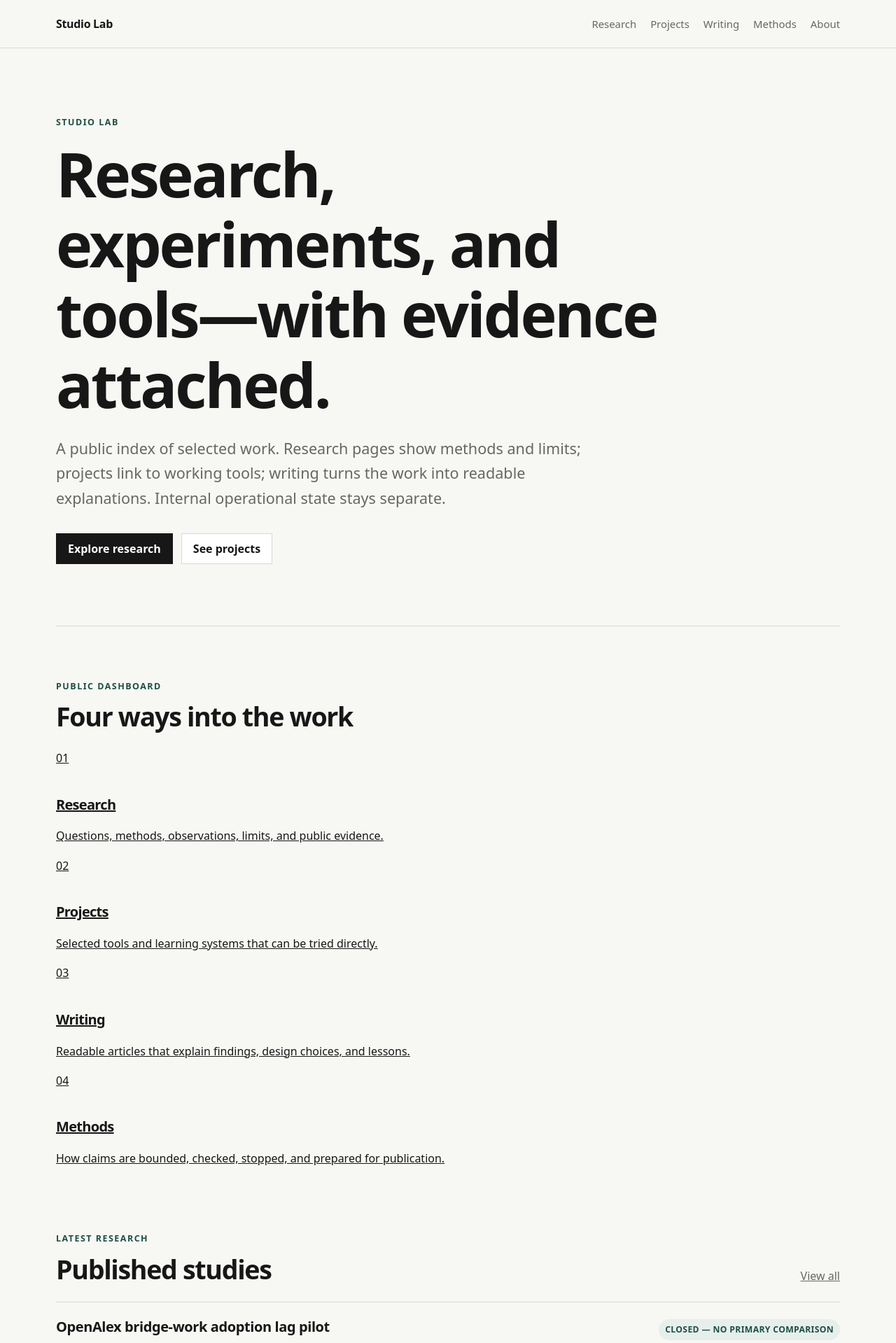
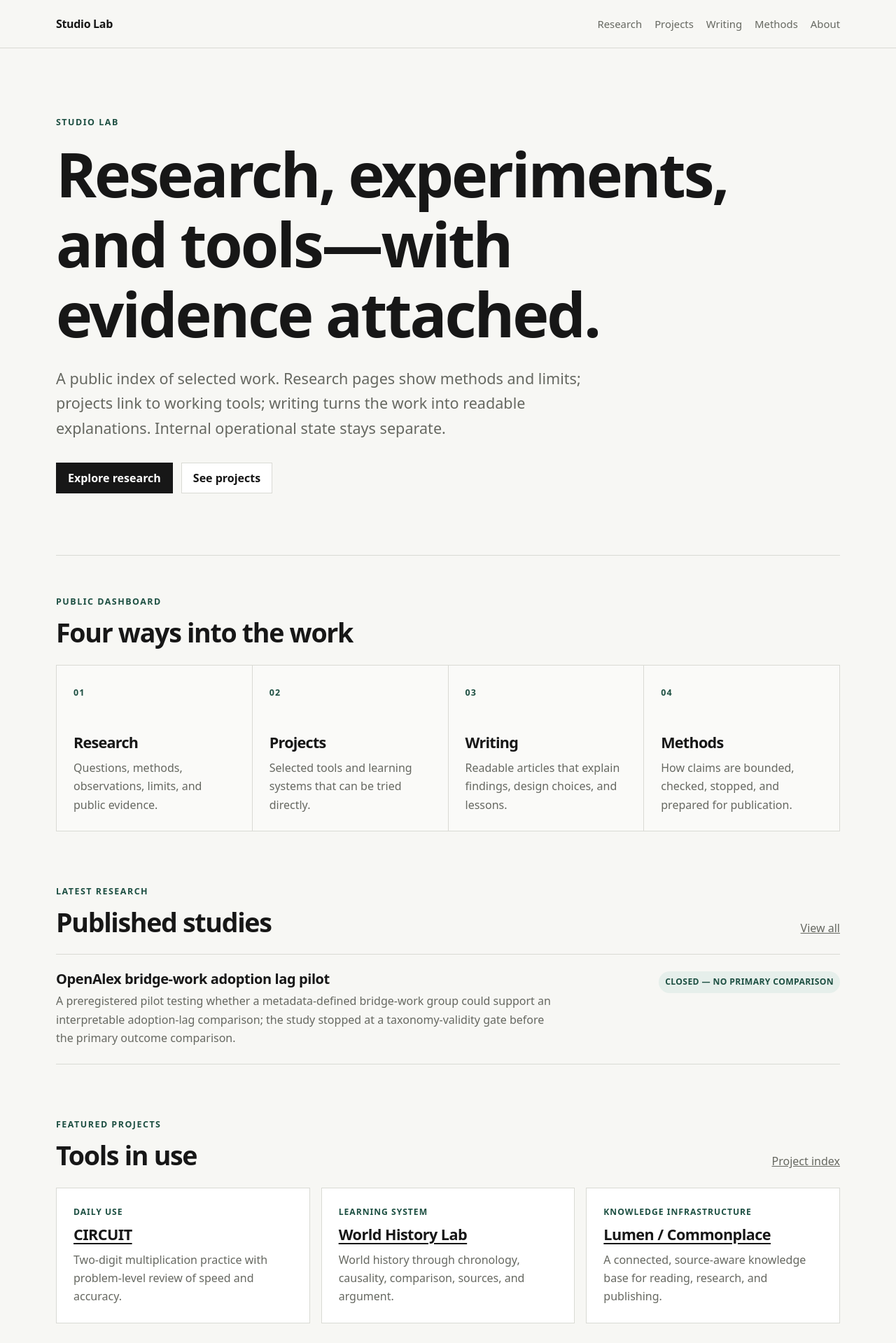
Before and after one commit to Josh-Temple/studio-lab-research, a Jekyll site: the page built from index.md, in a window 1280 px wide. Shown: the top 1919 px of the page at 70% size. Built offline with Jekyll 4.4.1, drawn with Linux system fonts in a browser that asks for light colours.

Commit message:
Add public dashboard layout styles

```diff
--- a/assets/css/site.css
+++ b/assets/css/site.css
@@ -29,8 +29,7 @@ a:focus-visible { outline: 3px solid var(--accent); outline-offset: 3px; }
 .site-header { border-bottom: 1px solid var(--line); background: rgba(247,247,244,.96); }
 .header-inner { min-height: 68px; display: flex; align-items: center; justify-content: space-between; gap: 24px; }
 .brand { text-decoration: none; font-weight: 750; letter-spacing: -.02em; }
-.brand span { color: var(--accent); }
-.site-nav { display: flex; align-items: center; gap: 20px; font-size: .93rem; }
+.site-nav { display: flex; align-items: center; flex-wrap: wrap; gap: 18px; font-size: .93rem; }
 .site-nav a { text-decoration: none; color: var(--muted); }
 .site-nav a:hover { color: var(--text); }
 
@@ -43,12 +42,14 @@ h3 { margin-top: 2.1em; font-size: 1.25rem; }
 .lede { max-width: 760px; margin: 24px 0 0; color: var(--muted); font-size: clamp(1.08rem, 2vw, 1.35rem); }
 
 .hero { padding-bottom: clamp(48px, 8vw, 88px); border-bottom: 1px solid var(--line); }
+.dashboard-hero h1 { max-width: 980px; }
 .hero-actions { display: flex; flex-wrap: wrap; gap: 12px; margin-top: 32px; }
 .button { display: inline-flex; min-height: 44px; align-items: center; padding: 0 16px; border: 1px solid var(--text); text-decoration: none; font-weight: 650; }
 .button.primary { background: var(--text); color: white; }
 .button.secondary { border-color: var(--line); background: var(--surface); }
 
 .section { padding-top: clamp(44px, 7vw, 76px); }
+.compact-section { padding-top: clamp(36px, 5vw, 56px); }
 .section-heading { display: flex; justify-content: space-between; align-items: end; gap: 20px; margin-bottom: 24px; }
 .section-heading h2 { margin: 0; }
 .section-heading a { color: var(--muted); }
@@ -60,6 +61,34 @@ h3 { margin-top: 2.1em; font-size: 1.25rem; }
 .research-item p { margin: 0; max-width: 720px; color: var(--muted); }
 .status { align-self: start; display: inline-flex; padding: 5px 9px; border-radius: 999px; background: var(--accent-soft); color: var(--accent); font-size: .76rem; font-weight: 750; letter-spacing: .03em; text-transform: uppercase; }
 .empty-state { padding: 28px 0; color: var(--muted); border-block: 1px solid var(--line); }
+
+.area-grid { display: grid; grid-template-columns: repeat(4, minmax(0, 1fr)); border-top: 1px solid var(--line); border-left: 1px solid var(--line); }
+.area-card { min-height: 220px; padding: 24px; border-right: 1px solid var(--line); border-bottom: 1px solid var(--line); text-decoration: none; background: rgba(255,255,255,.32); }
+.area-card:hover { background: var(--surface); }
+.area-card h3 { margin: 48px 0 10px; font-size: 1.35rem; }
+.area-card p { margin: 0; color: var(--muted); }
+.area-kicker { color: var(--accent); font-size: .78rem; font-weight: 750; letter-spacing: .08em; }
+
+.feature-grid { display: grid; grid-template-columns: repeat(3, minmax(0, 1fr)); gap: 16px; }
+.feature-grid-wide { grid-template-columns: repeat(2, minmax(0, 1fr)); }
+.feature-card { padding: 24px; border: 1px solid var(--line); background: var(--surface); }
+.feature-card h2, .feature-card h3 { margin: 10px 0 10px; font-size: 1.35rem; letter-spacing: -.025em; }
+.feature-card a { text-underline-offset: 4px; }
+.feature-card p { margin: 0; color: var(--muted); }
+.feature-card .card-links { margin-top: 18px; font-size: .9rem; }
+.feature-meta { color: var(--accent) !important; font-size: .76rem; font-weight: 750; letter-spacing: .08em; text-transform: uppercase; }
+
+.writing-list { border-top: 1px solid var(--line); }
+.writing-item { display: grid; grid-template-columns: 110px minmax(0, 1fr); gap: 20px; padding: 20px 0; border-bottom: 1px solid var(--line); text-decoration: none; }
+.writing-item:hover strong { text-decoration: underline; text-underline-offset: 4px; }
+.writing-item span { color: var(--muted); font-size: .86rem; }
+.writing-item strong { font-weight: 650; line-height: 1.45; }
+.small-note { margin-top: 28px; max-width: var(--measure); color: var(--muted); font-size: .9rem; }
+
+.public-boundary { margin-top: clamp(52px, 8vw, 88px); padding: clamp(28px, 5vw, 48px); border: 1px solid var(--line); background: var(--surface); }
+.public-boundary h2 { margin: 0 0 16px; }
+.public-boundary p:not(.eyebrow) { max-width: var(--measure); color: var(--muted); }
+.public-boundary a { color: var(--accent); text-underline-offset: 4px; }
 
 .research-header { padding-bottom: 40px; border-bottom: 1px solid var(--line); }
 .research-heading-row { display: flex; align-items: flex-start; justify-content: space-between; gap: 24px; }
@@ -79,11 +108,21 @@ h3 { margin-top: 2.1em; font-size: 1.25rem; }
 .footer-inner { min-height: 100px; display: flex; align-items: center; justify-content: space-between; gap: 20px; }
 .footer-inner p { margin: 0; }
 
+@media (max-width: 900px) {
+  .area-grid { grid-template-columns: repeat(2, minmax(0, 1fr)); }
+  .feature-grid { grid-template-columns: 1fr; }
+  .feature-grid-wide { grid-template-columns: 1fr; }
+}
+
 @media (max-width: 680px) {
   .header-inner { align-items: flex-start; flex-direction: column; padding-block: 16px; gap: 12px; }
-  .site-nav { width: 100%; justify-content: space-between; gap: 12px; }
+  .site-nav { width: 100%; justify-content: flex-start; gap: 10px 16px; }
   .research-heading-row { display: block; }
   .research-heading-row .status { margin-top: 18px; }
   .research-item { grid-template-columns: 1fr; gap: 12px; }
+  .area-grid { grid-template-columns: 1fr; }
+  .area-card { min-height: 0; }
+  .area-card h3 { margin-top: 28px; }
+  .writing-item { grid-template-columns: 1fr; gap: 6px; }
   .footer-inner { align-items: flex-start; flex-direction: column; justify-content: center; }
 }
```
